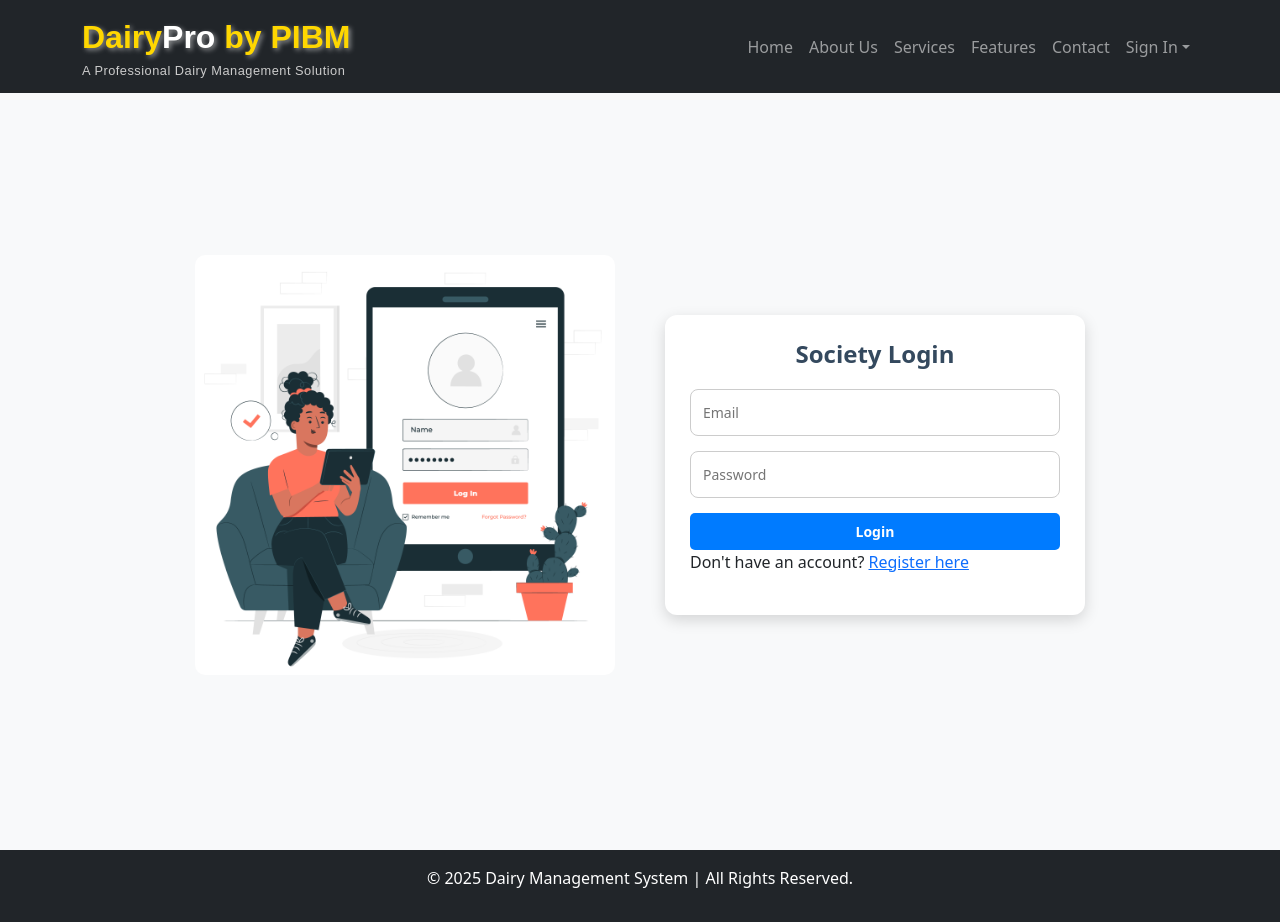
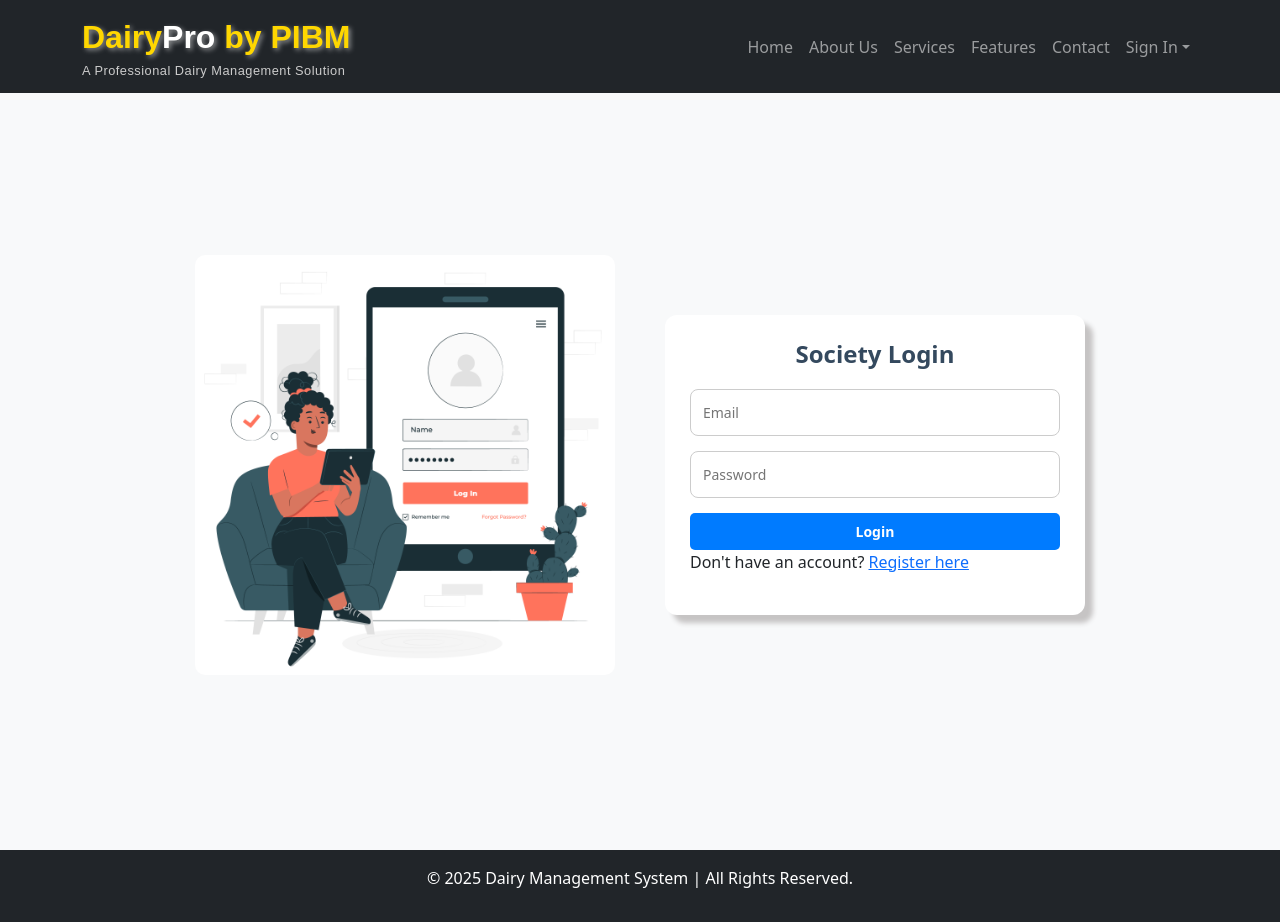
Before and after one commit to Shelke06/DairyManagement, a React (Vite) app: page /society-login in a window 1280 px wide. In both pictures the pointer is over the element 875 px from the left and 464 px from the top of the page. Built offline with nearby package versions, Linux system fonts and the light colour scheme.

Commit message:
Update files

```diff
--- a/src/styles/AuthForms.css
+++ b/src/styles/AuthForms.css
@@ -25,7 +25,9 @@
   border-radius: 12px;
   box-shadow: 0 5px 15px rgba(0, 0, 0, 0.15);
 }
-
+.form-section:hover{
+  box-shadow: 8px 8px 5px rgb(198, 196, 196);
+}
 /* Form Heading */
 h2 {
   text-align: center;
```
